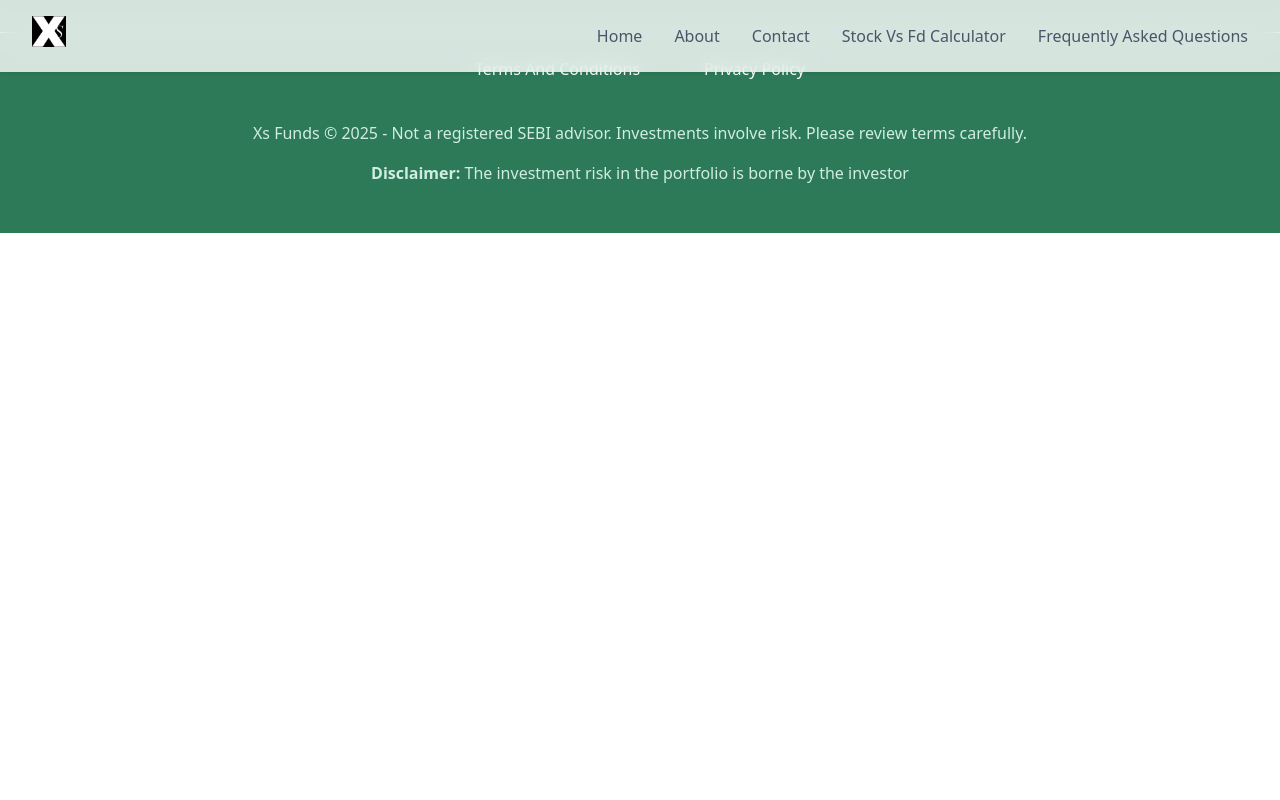
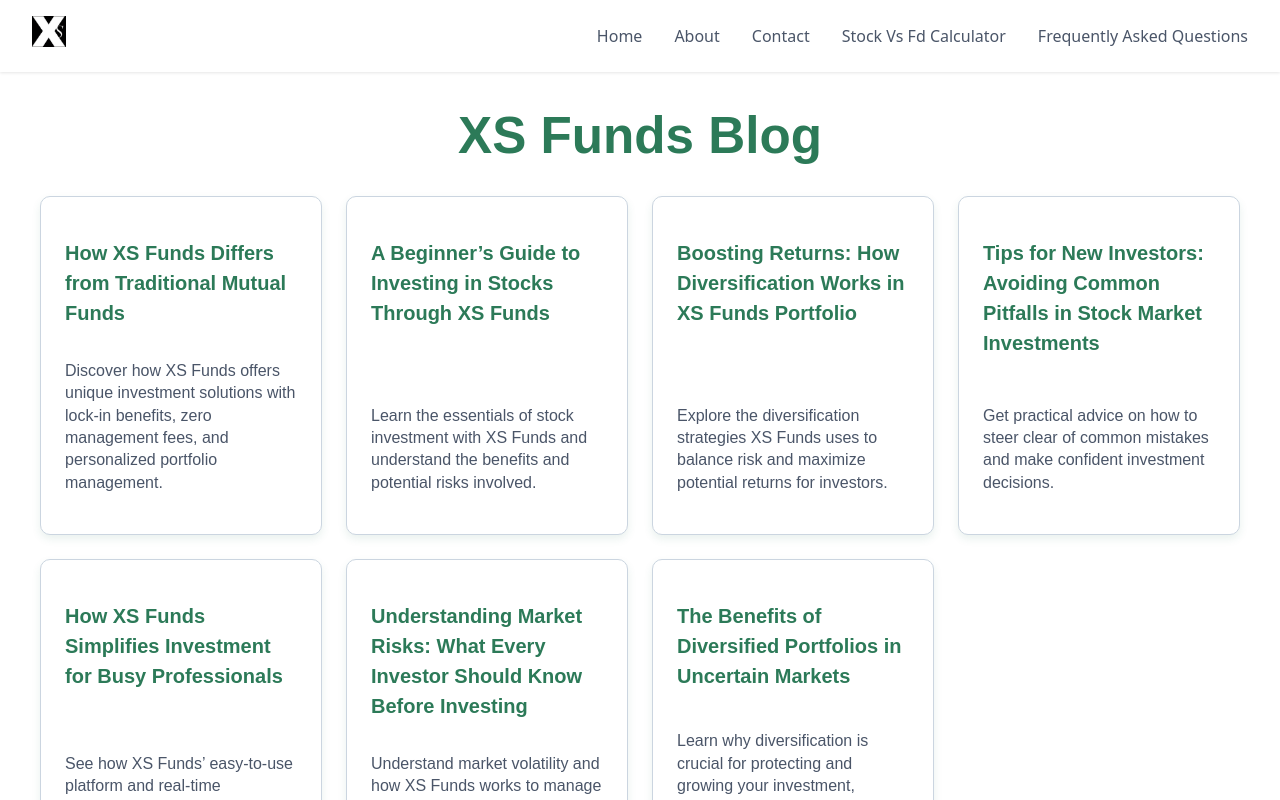
Before and after one commit to Bhismabhavanari89/Xsfunds-frontend, a React (Vite) app: page /blogs in a window 1280 px wide. Shown: the top 800 px of the page. Built offline with nearby package versions, Linux system fonts and the light colour scheme.

Commit message:
Blog page

```diff
--- a/src/App.jsx
+++ b/src/App.jsx
@@ -11,6 +11,8 @@
 import FAQ from './components/faqs'
 import TermsAndConditions from './components/TermsAndConditions'
 import PrivacyPolicy from './components/PrivacyPolicy'
+import BlogHomePage from './components/BlogHomePage'
+import BlogPage from './components/Blogs/BlogPage'
 
 function App() {
 
@@ -33,6 +35,8 @@
           <Route path="/faqs" element={<FAQ/>} />
           <Route path="/tandc" element={<TermsAndConditions/>} />
           <Route path="/privacy-policy" element={<PrivacyPolicy/>} />
+          <Route path="/blogs" element={<BlogHomePage/>} />
+          <Route path="/blog" element={<BlogPage/>} />
         </Routes>
       </main>
       <Footer />
--- /dev/null
+++ b/src/components/BlogHomePage.jsx
@@ -0,0 +1,97 @@
+import React from 'react';
+
+const blogs = [
+  {
+    title: "How XS Funds Differs from Traditional Mutual Funds",
+    desc: "Discover how XS Funds offers unique investment solutions with lock-in benefits, zero management fees, and personalized portfolio management.",
+    url: "/blogs/xs-vs-traditional-mutual-funds",
+  },
+  {
+    title: "A Beginner’s Guide to Investing in Stocks Through XS Funds",
+    desc: "Learn the essentials of stock investment with XS Funds and understand the benefits and potential risks involved.",
+    url: "/blogs/beginners-guide-investing-xs-funds",
+  },
+  {
+    title: "Boosting Returns: How Diversification Works in XS Funds Portfolio",
+    desc: "Explore the diversification strategies XS Funds uses to balance risk and maximize potential returns for investors.",
+    url: "/blogs/boosting-returns-diversification-xs",
+  },
+  {
+    title: "Tips for New Investors: Avoiding Common Pitfalls in Stock Market Investments",
+    desc: "Get practical advice on how to steer clear of common mistakes and make confident investment decisions.",
+    url: "/blogs/tips-new-investors-stock-market",
+  },
+  {
+    title: "How XS Funds Simplifies Investment for Busy Professionals",
+    desc: "See how XS Funds’ easy-to-use platform and real-time messaging make investing stress-free for busy individuals.",
+    url: "/blogs/xs-funds-for-busy-professionals",
+  },
+  {
+    title: "Understanding Market Risks: What Every Investor Should Know Before Investing",
+    desc: "Understand market volatility and how XS Funds works to manage risks effectively for your investments.",
+    url: "/blogs/understanding-market-risks-xs-funds",
+  },
+  {
+    title: "The Benefits of Diversified Portfolios in Uncertain Markets",
+    desc: "Learn why diversification is crucial for protecting and growing your investment, especially during market uncertainties.",
+    url: "/blogs/benefits-diversified-portfolios",
+  },
+];
+
+function BlogHomePage() {
+  return (
+    <div
+      style={{
+        maxWidth: '1200px',
+        margin: 'auto',
+        padding: '2rem 1rem',
+        fontFamily: 'Arial, sans-serif',
+        color: '#4a5568',
+      }}
+    >
+      <h1 style={{ color: '#2c7a58', textAlign: 'center', marginBottom: '2rem', marginTop: '76px' }}>
+        XS Funds Blog
+      </h1>
+      <div
+        style={{
+          display: 'grid',
+          gridTemplateColumns: 'repeat(auto-fit, minmax(280px, 1fr))',
+          gap: '1.5rem',
+        }}
+      >
+        {blogs.map(({ title, desc, url }, index) => (
+          <a
+            key={index}
+            href={url}
+            style={{
+              textDecoration: 'none',
+              color: '#2c7a58',
+              border: '1px solid #cbd5e0',
+              borderRadius: '10px',
+              padding: '1.5rem',
+              boxShadow: '0 4px 8px rgba(44, 122, 88, 0.1)',
+              transition: 'transform 0.2s ease, box-shadow 0.2s ease',
+              display: 'flex',
+              flexDirection: 'column',
+              justifyContent: 'space-between',
+              backgroundColor: 'white',
+            }}
+            onMouseEnter={(e) => {
+              e.currentTarget.style.transform = 'translateY(-6px)';
+              e.currentTarget.style.boxShadow = '0 10px 15px rgba(44, 122, 88, 0.3)';
+            }}
+            onMouseLeave={(e) => {
+              e.currentTarget.style.transform = 'translateY(0)';
+              e.currentTarget.style.boxShadow = '0 4px 8px rgba(44, 122, 88, 0.1)';
+            }}
+          >
+            <h2 style={{ marginBottom: '1rem', fontSize: '1.25rem' }}>{title}</h2>
+            <p style={{ fontSize: '1rem', lineHeight: '1.4', color: '#4a5568' }}>{desc}</p>
+          </a>
+        ))}
+      </div>
+    </div>
+  );
+}
+
+export default BlogHomePage;
--- /dev/null
+++ b/src/components/Blogs/BlogPage.css
@@ -0,0 +1,46 @@
+.blog-container {
+  max-width: 900px;
+  margin: auto;
+  padding: 2rem;
+  font-family: Arial, sans-serif;
+  color: #4a5568;
+}
+
+.blog-title {
+  color: #2c7a58;
+  margin-bottom: 1rem;
+}
+
+.blog-image {
+  width: 100%;
+  border-radius: 8px;
+  margin-bottom: 1.5rem;
+}
+
+.blog-section {
+  margin-bottom: 1.5rem;
+}
+
+.blog-section h2 {
+  color: #2c7a58;
+  margin-bottom: 0.5rem;
+}
+
+.disclaimer {
+  background: #f9f9f9;
+  border-left: 5px solid #2c7a58;
+  padding: 1rem;
+  margin-top: 2rem;
+  font-size: 0.9rem;
+  color: #555;
+}
+
+.disclaimer h3 {
+  margin-top: 0;
+}
+
+@media screen and (max-width: 600px) {
+  .blog-container {
+    padding: 1rem;
+  }
+}
--- /dev/null
+++ b/src/components/Blogs/BlogPage.jsx
@@ -0,0 +1,78 @@
+import React from 'react';
+import Contact from '../ContactForm';
+import './BlogPage.css';
+
+export default function BlogPage() {
+  return (
+    <article className="blog-container">
+      <header>
+        <h1 className="blog-title">How XS Funds Differs from Traditional Mutual Funds</h1>
+        {/* <img
+          src="/images/blog-xs-vs-traditional.jpg"
+          alt="XS Funds vs Traditional Mutual Funds"
+          className="blog-image"
+        /> */}
+      </header>
+
+      <section className="blog-section">
+        <h2>No Management Fees: Keeping More Returns for You</h2>
+        <p>
+          Traditional mutual funds often charge investors fees based on the assets managed, which can eat into your overall return, especially over the long term. XS Funds takes a transparent approach—no hidden fees mean more of your money stays invested and has the potential to grow.
+        </p>
+      </section>
+
+      <section className="blog-section">
+        <h2>A Disciplined Investment Approach with a 6-Month Lock-in Period</h2>
+        <p>
+          XS Funds incorporates a 6-month lock-in period, which requires investors to hold their investment for at least six months...
+        </p>
+      </section>
+
+      <section className="blog-section">
+        <h2>Personalized Portfolio Management</h2>
+        <p>
+          Unlike many traditional funds that follow a one-size-fits-all strategy, XS Funds offers personalized portfolio management...
+        </p>
+      </section>
+
+      <section className="blog-section">
+        <h2>Transparency and Real-Time Updates</h2>
+        <p>
+          Transparency is a cornerstone of XS Funds' philosophy...
+        </p>
+      </section>
+
+      <section className="blog-section">
+        <h2>Leveraging Modern Technology for Seamless Communication</h2>
+        <p>
+          XS Funds leverages modern technology, including seamless communication channels like WhatsApp...
+        </p>
+      </section>
+
+      <section className="blog-section">
+        <h2>Strategic and Flexible Investment Options</h2>
+        <p>
+          While traditional mutual funds might limit themselves to specific asset classes or sectors...
+        </p>
+      </section>
+
+      <section className="blog-section">
+        <h2>Conclusion</h2>
+        <p>
+          XS Funds offers a modern, investor-friendly alternative to traditional mutual funds...
+        </p>
+      </section>
+
+      {/* Contact Form Component */}
+      <Contact />
+
+      {/* Disclaimer Section */}
+      <section className="disclaimer">
+        <h3>Disclaimer</h3>
+        <p>
+          The information provided in this blog is for informational purposes only and does not constitute financial advice. Please consult a professional advisor before making any investment decisions.
+        </p>
+      </section>
+    </article>
+  );
+}
```
